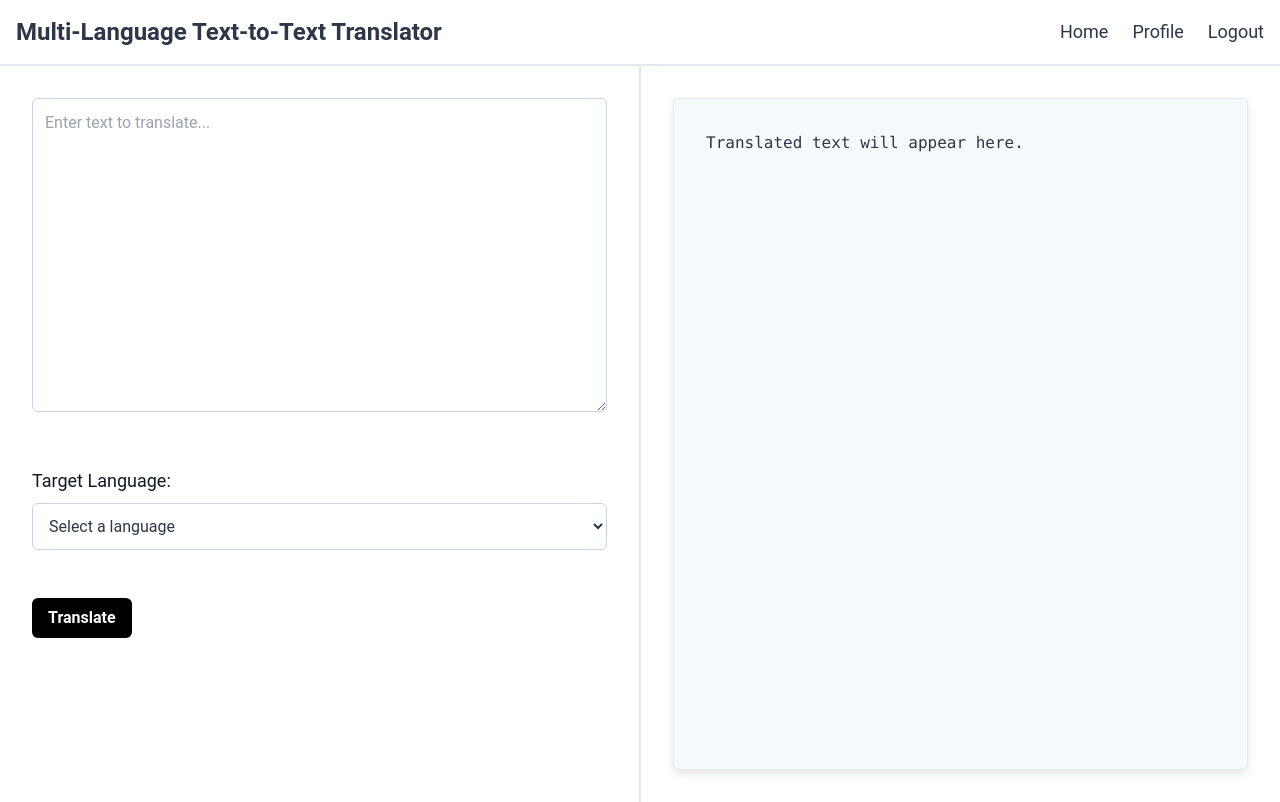
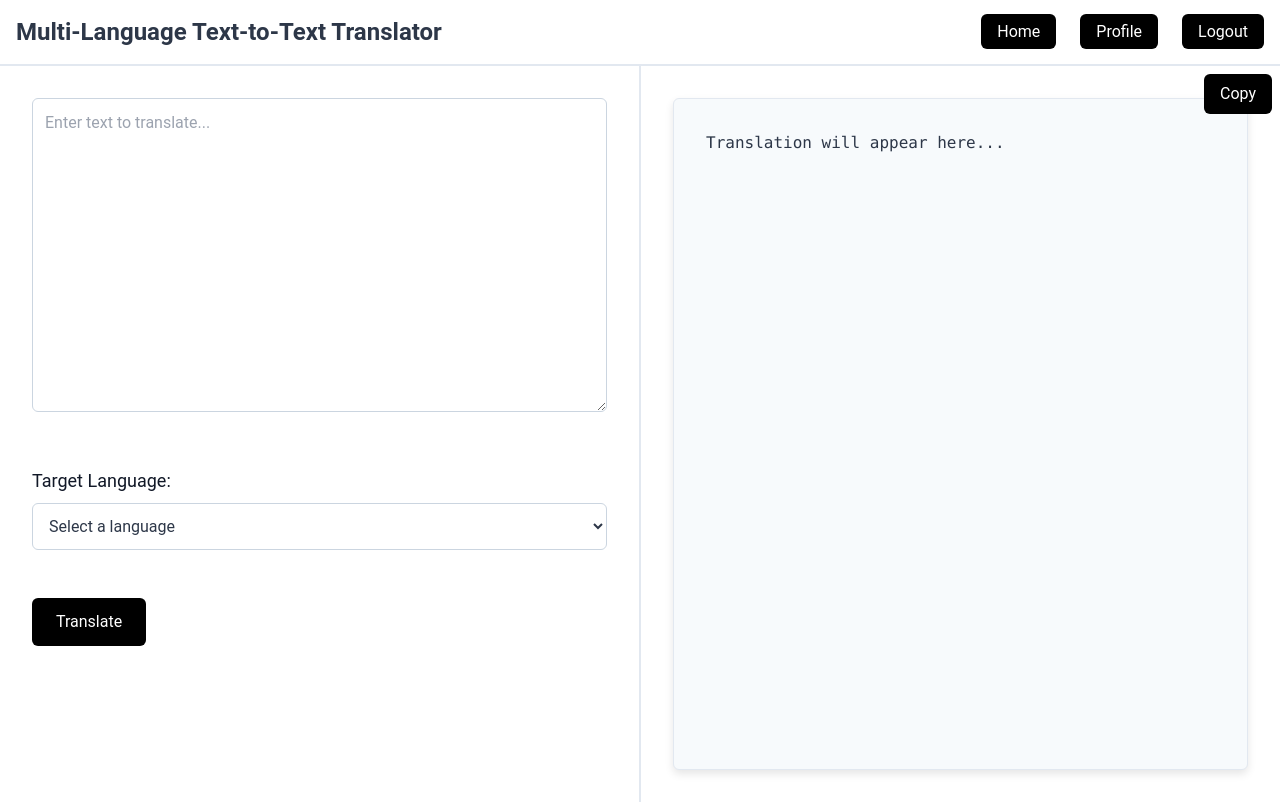
Before and after one commit to Harsha-gella18/Multi-Language-Text-to-Text-Translator, a Flask app: page /dashboard in a window 1280 px wide. Run offline with Flask 3, Linux system fonts and the light colour scheme; the visitor is signed in with stand-in values (Sample User, id 1).

Commit message:
Improved UI

```diff
--- a/website/templates/dashboard.html
+++ b/website/templates/dashboard.html
@@ -20,11 +20,29 @@
 
         .btn-primary {
             background: #000000; /* Primary button background */
+            color: #ffffff; /* White text color */
             transition: background 0.3s ease, transform 0.3s ease;
+            padding: 0.75rem 1.5rem; /* Increase button padding */
+            border-radius: 0.375rem; /* Rounded corners for button */
+            border: none; /* Remove default border */
         }
 
         .btn-primary:hover {
             background: #2b6cb0; /* Darker button color on hover */
+            transform: scale(1.05);
+        }
+
+        .navbar-link {
+            background: #000000; /* Black background for navbar links */
+            color: #ffffff; /* White text color */
+            padding: 0.5rem 1rem;
+            border-radius: 0.375rem;
+            text-decoration: none; /* Remove underline */
+            transition: background 0.3s ease, transform 0.3s ease;
+        }
+
+        .navbar-link:hover {
+            background: #2b6cb0; /* Darker background color on hover */
             transform: scale(1.05);
         }
 
@@ -68,6 +86,7 @@
             align-items: flex-start; /* Align items to the top */
             justify-content: flex-start; /* Align items to the left */
             padding: 2rem;
+            position: relative; /* For positioning the copy button */
         }
 
         .output-container {
@@ -89,6 +108,24 @@
             color: #2d3748; /* Dark text color */
         }
 
+        .copy-button {
+            position: absolute;
+            top: 0.5rem;
+            right: 0.5rem;
+            background: #000000; /* Same as translate button */
+            color: #ffffff; /* White text color */
+            padding: 0.5rem 1rem;
+            border-radius: 0.375rem;
+            border: none;
+            cursor: pointer;
+            transition: background 0.3s ease, transform 0.3s ease;
+        }
+
+        .copy-button:hover {
+            background: #2b6cb0; /* Darker background color on hover */
+            transform: scale(1.05);
+        }
+
         @media (max-width: 768px) {
             .dashboard-container {
                 flex-direction: column;
@@ -107,9 +145,9 @@
         <nav class="container mx-auto flex justify-between items-center px-4">
             <a href="/dashboard" class="text-2xl font-bold">Multi-Language Text-to-Text Translator</a>
             <ul class="flex space-x-6">
-                <li><a href="/dashboard" class="text-lg hover:underline">Home</a></li>
-                <li><a href="/profile" class="text-lg hover:underline">Profile</a></li>
-                <li><a href="/logout" class="text-lg hover:underline">Logout</a></li>
+                <li><a href="/dashboard" class="navbar-link">Home</a></li>
+                <li><a href="/profile" class="navbar-link">Profile</a></li>
+                <li><a href="/logout" class="navbar-link">Logout</a></li>
             </ul>
         </nav>
     </header>
@@ -215,20 +238,32 @@
                             <option value="zu" {% if target_language == "zu" %}selected{% endif %}>Zulu</option>
                         </select>
                     </div>
-                    <button type="submit" class="btn-primary py-2 px-4 text-white font-semibold rounded-md">Translate</button>
+                    <div>
+                        <button type="submit" class="btn-primary">Translate</button>
+                    </div>
                 </form>
             </div>
 
             <!-- Output Section (Right side) -->
             <div class="output-section">
                 <div class="output-container">
-                    <pre id="output_text" class="output-text">{{ output_text if output_text else 'Translated text will appear here.' }}</pre>
+                    <pre class="output-text">{{ translated_text if translated_text else 'Translation will appear here...' }}</pre>
+                    <button class="copy-button" onclick="copyToClipboard()">Copy</button>
                 </div>
             </div>
         </div>
     </main>
 
-
+    <script>
+        function copyToClipboard() {
+            const outputText = document.querySelector('.output-text').textContent;
+            navigator.clipboard.writeText(outputText).then(() => {
+                alert('Copied to clipboard!');
+            }).catch(err => {
+                console.error('Failed to copy text: ', err);
+            });
+        }
+    </script>
 </body>
 
 </html>
--- a/website/templates/profile.html
+++ b/website/templates/profile.html
@@ -72,7 +72,7 @@
 <body class="bg-gray-100 min-h-screen flex flex-col">
     <header class="navbar-bg py-4 shadow-md">
         <nav class="container mx-auto flex justify-between items-center px-4">
-            <a href="/" class="text-2xl font-bold">Multi-Language Text-to-Text Translator</a>
+            <a href="/dashboard" class="text-2xl font-bold">Multi-Language Text-to-Text Translator</a>
             <ul class="flex space-x-6">
                 <li><a href="/dashboard" class="text-lg hover:underline">Home</a></li>
                 <li><a href="/profile" class="text-lg hover:underline">Profile</a></li>
--- a/website/utils.py
+++ b/website/utils.py
@@ -22,7 +22,7 @@ def send_otp_email(mail, otp=None):
     otp = otp or str(random.randint(100000, 999999))  # Generate a 6-digit OTP
     print(otp)
     session['otp'] = otp  # Store the OTP in session for verification
-
+    return True
     sender_email = os.getenv('SENDER_EMAIL')
     receiver_email = mail
     subject = 'Your One-Time Password (OTP)'
```
Also changed, not shown: other parts of website/templates/dashboard.html (+7 -21 lines), website/auth.py (+8 -3 lines), website/templates/base.html (+36 -10 lines), website/templates/verify_signup_otp.html (added, +14 -0 lines). Lines whose indentation alone changed are shown as unchanged.
